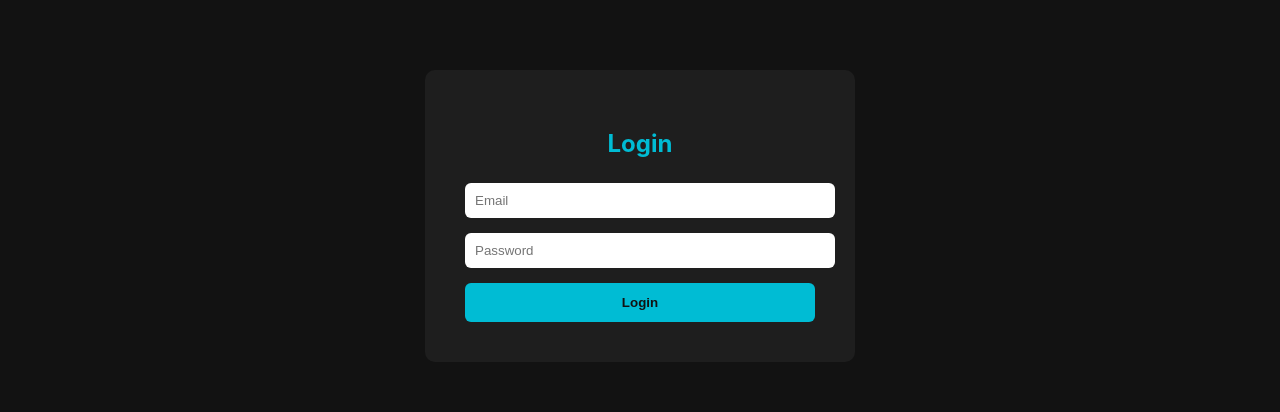
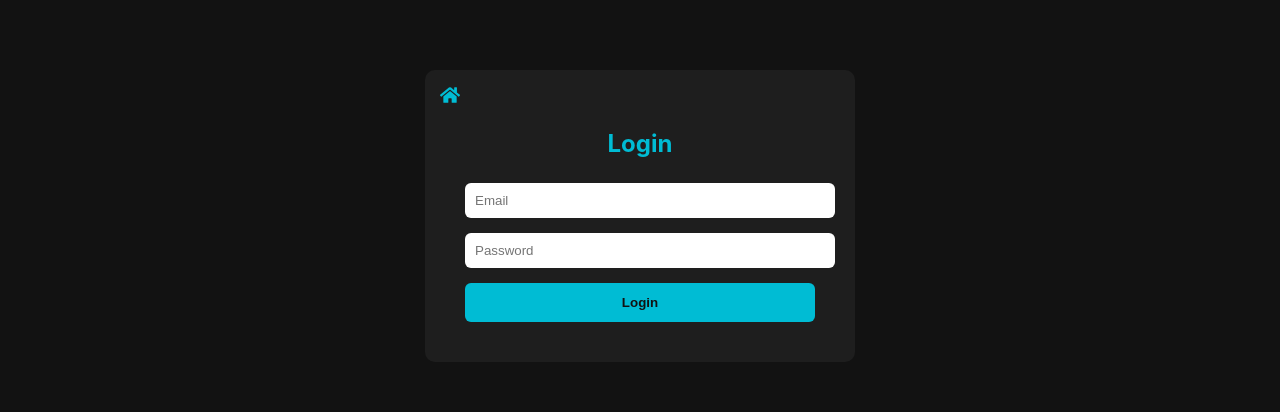
Before and after one commit to RohanMaharjan/HoneyPot_System, a React (Create React App) app in the folder honeypot-dashboard/: page /login in a window 1280 px wide. Shown: the part 188-600 px from the top of the page. Built offline with nearby package versions, Linux system fonts and the light colour scheme.

Commit message:
added home icon to login page

```diff
--- a/honeypot-dashboard/package.json
+++ b/honeypot-dashboard/package.json
@@ -9,6 +9,7 @@
     "@testing-library/user-event": "^13.5.0",
     "react": "^19.2.4",
     "react-dom": "^19.2.4",
+    "react-icons": "^5.6.0",
     "react-router-dom": "^7.13.1",
     "react-scripts": "5.0.1",
     "web-vitals": "^2.1.4"
--- a/honeypot-dashboard/src/pages/LoginPage.js
+++ b/honeypot-dashboard/src/pages/LoginPage.js
@@ -1,5 +1,6 @@
 import React, { useState } from "react";
 import { useNavigate } from "react-router-dom";
+import { FaHome } from "react-icons/fa";   // Home icon
 import Navbar from "../components/Navbar";
 
 function LoginPage() {
@@ -12,9 +13,8 @@ function LoginPage() {
 
   const validateForm = () => {
 
-    const emailRegex = /^[^\s@]+@[^\s@]+\.[^\s@]+$/;// simple email validation
-
-    const passwordRegex = /^(?=.*[!@#$%^&*]).{8,}$/;// at least 8 characters and one special character
+    const emailRegex = /^[^\s@]+@[^\s@]+\.[^\s@]+$/;
+    const passwordRegex = /^(?=.*[!@#$%^&*]).{8,}$/;
 
     if (!emailRegex.test(email)) {
       return "Please enter a valid email address";
@@ -54,10 +54,10 @@ function LoginPage() {
         localStorage.setItem("token", data.token);
         navigate("/dashboard");
       } else {
-        setError(data.message || "Login failed");
+        setError("Invalid credentials");
       }
 
-    } catch (err) {
+    } catch {
       setError("Server error");
     }
   };
@@ -81,9 +81,23 @@ function LoginPage() {
             background: "#1e1e1e",
             padding: "40px",
             borderRadius: "10px",
-            width: "350px"
+            width: "350px",
+            position: "relative"
           }}
         >
+
+          {/* Home Icon */}
+          <FaHome
+            onClick={() => navigate("/")}
+            style={{
+              position: "absolute",
+              top: "15px",
+              left: "15px",
+              cursor: "pointer",
+              fontSize: "20px",
+              color: "#00bcd4"
+            }}
+          />
 
           <h2 style={{
             textAlign: "center",
@@ -94,10 +108,7 @@ function LoginPage() {
           </h2>
 
           {error && (
-            <p style={{
-              color: "red",
-              fontSize: "14px"
-            }}>
+            <p style={{ color: "red", fontSize: "14px" }}>
               {error}
             </p>
           )}
@@ -120,10 +131,7 @@ function LoginPage() {
             required
           />
 
-          <button
-            type="submit"
-            style={buttonStyle}
-          >
+          <button type="submit" style={buttonStyle}>
             Login
           </button>
 
```
